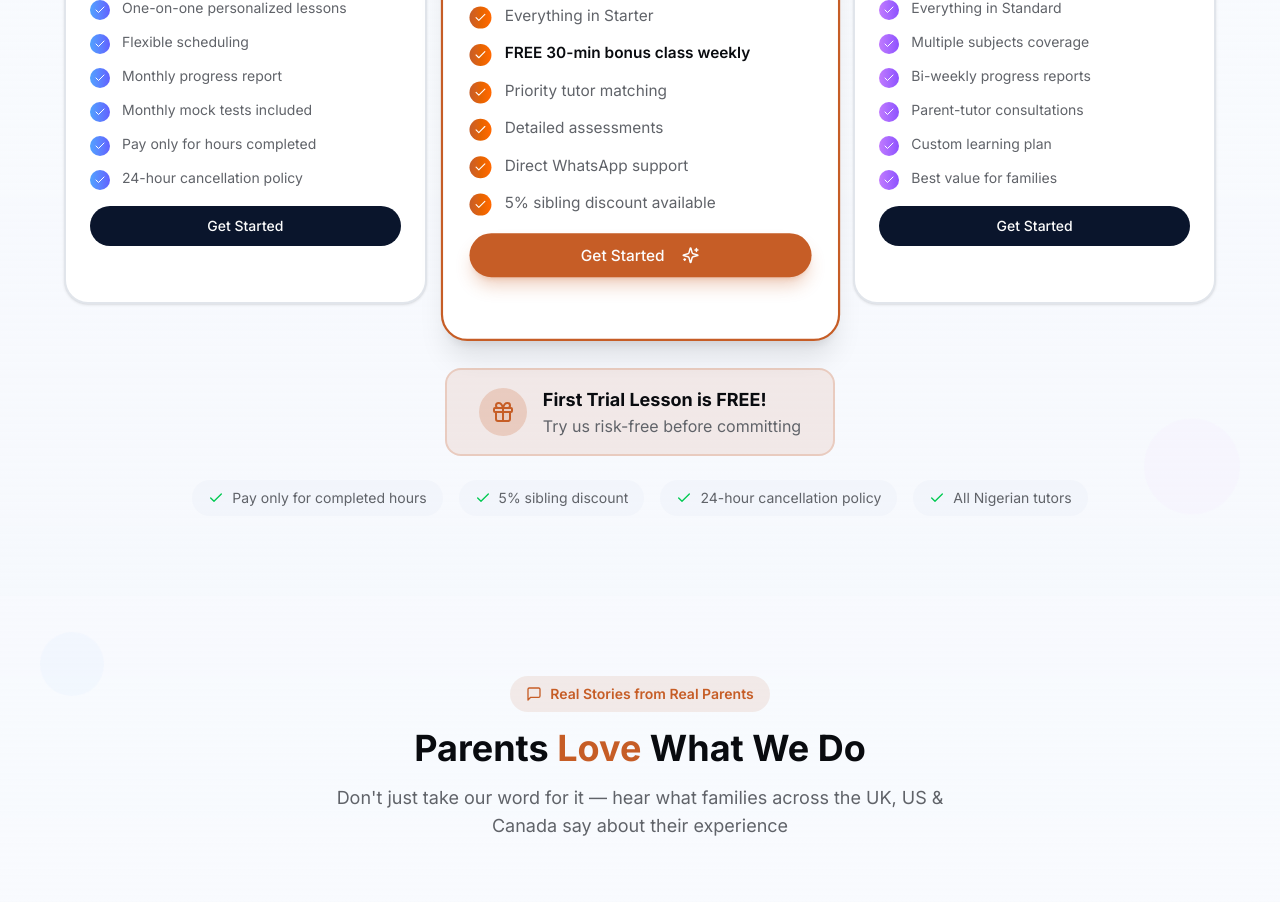
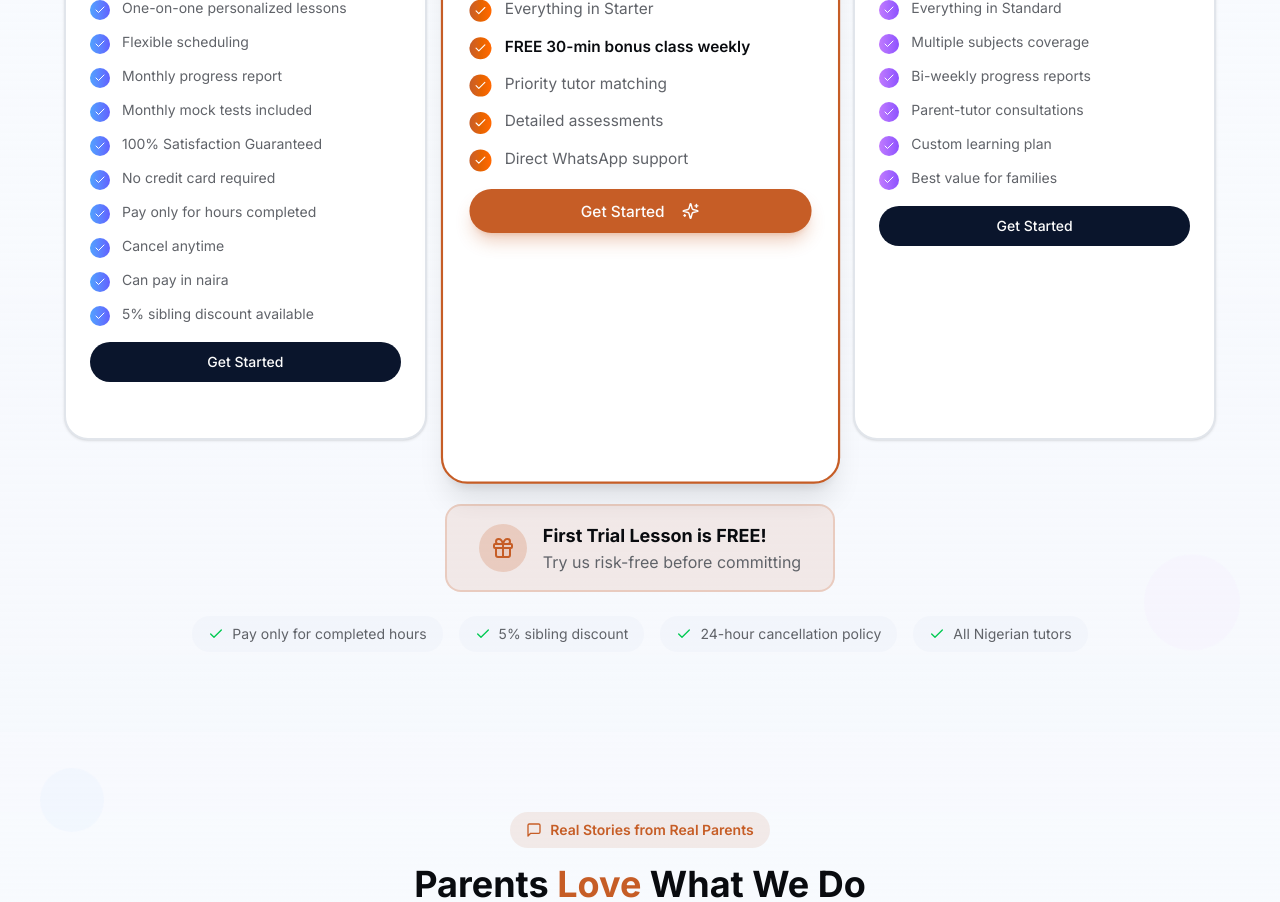
Before and after one commit to olusolaDav/d-lighter-tutor-rebuild, a Next.js app: page / in a window 1280 px wide. Shown: the part 5520-6422 px from the top of the page. Built offline with nearby package versions, Linux system fonts and the light colour scheme.

Commit message:
update pricing card

```diff
--- a/components/booking-form-modal.tsx
+++ b/components/booking-form-modal.tsx
@@ -45,7 +45,7 @@ import {
 } from "@/lib/constants/form-data"
 
 // Plans available for selection
-const PLANS = ["Starter Plan", "Premium Plan", "Ultimate Plan"] as const
+const PLANS = ["Starter Plan", "Standard", "Intensive"] as const
 
 // Context for managing modal state
 interface BookingFormContextType {
--- a/components/pricing-section.tsx
+++ b/components/pricing-section.tsx
@@ -50,8 +50,14 @@ export function PricingSection() {
         "Flexible scheduling",
         "Monthly progress report",
         "Monthly mock tests included",
+        "100% Satisfaction Guaranteed",
+        "No credit card required",
         "Pay only for hours completed",
-        "24-hour cancellation policy",
+        "Cancel anytime",
+        "Can pay in naira",
+        "5% sibling discount available",
+
+
       ],
       popular: false,
     },
@@ -69,7 +75,6 @@ export function PricingSection() {
         "Priority tutor matching",
         "Detailed assessments",
         "Direct WhatsApp support",
-        "5% sibling discount available",
       ],
       popular: true,
     },
```
